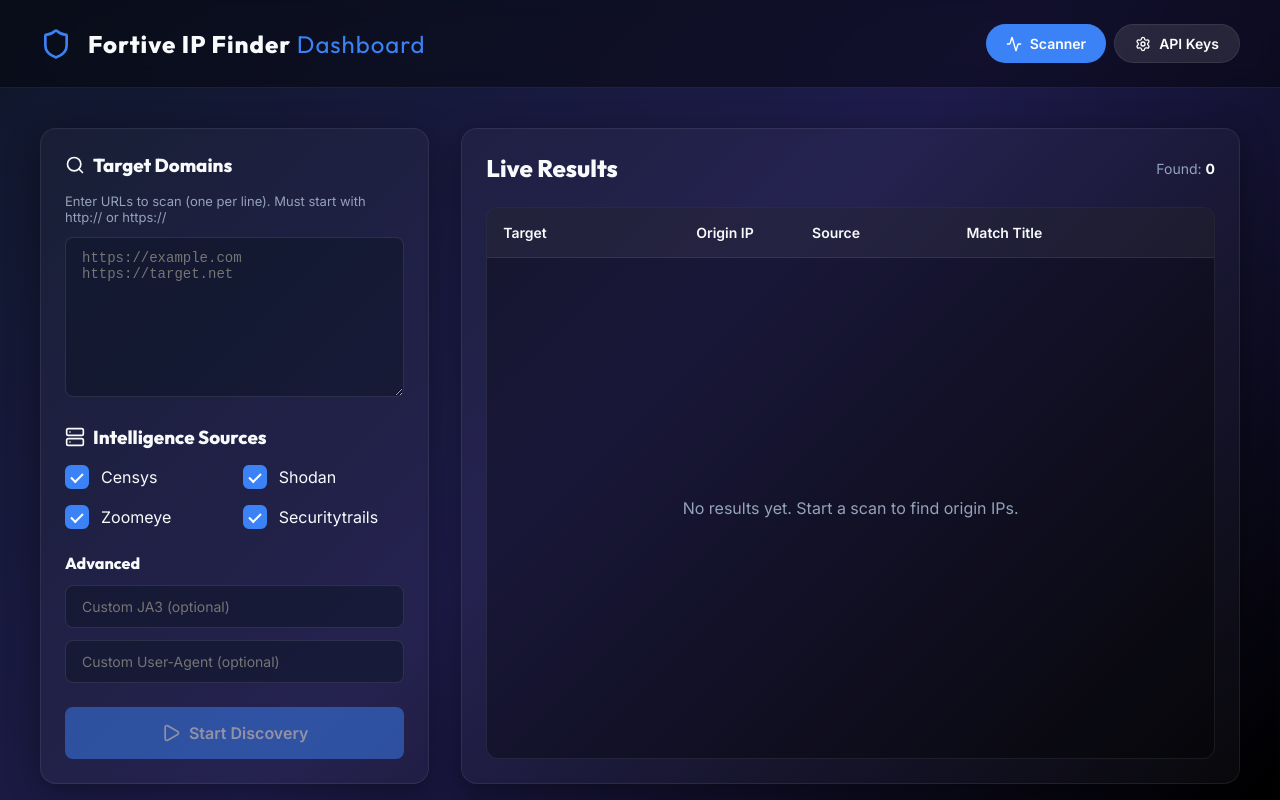
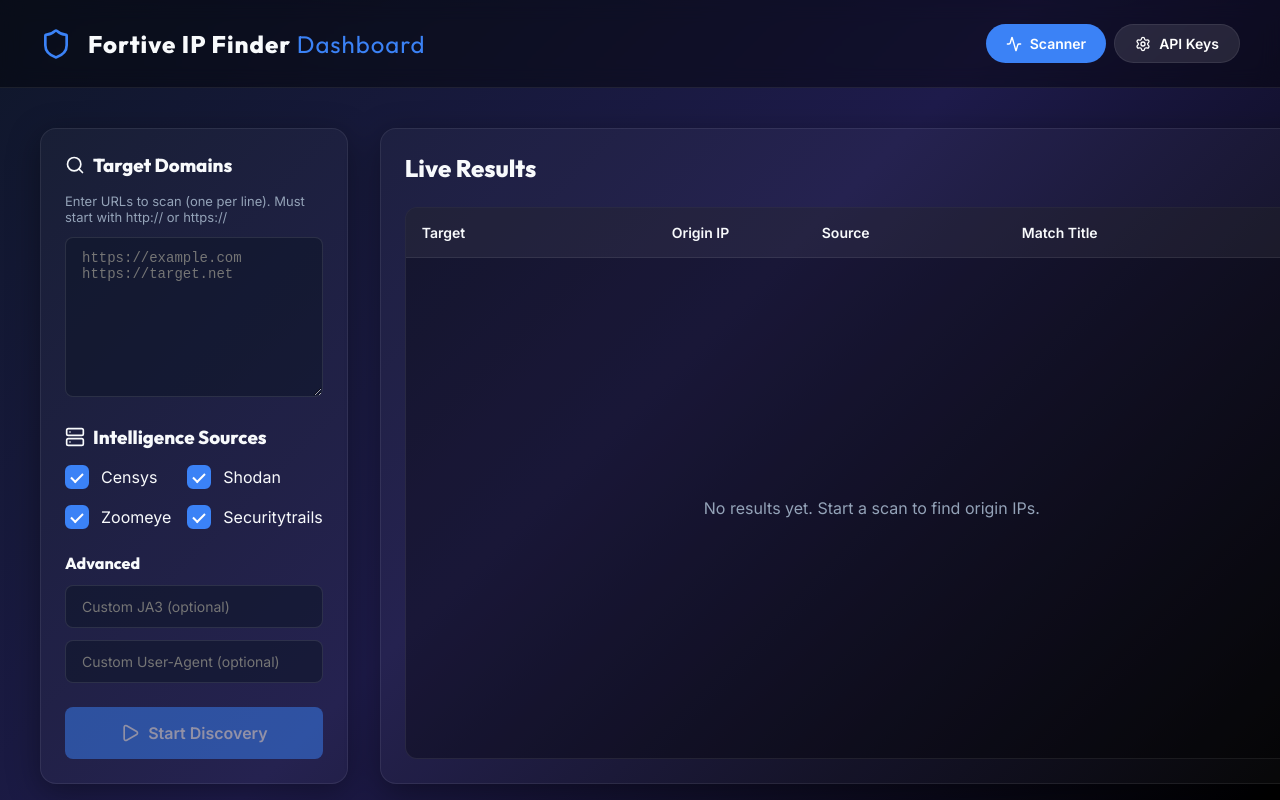
Before and after one commit to MoAtyani/Fortive-IP-Finder, a React (Vite) app in the folder web/: page / in a window 1280 px wide. Built offline with nearby package versions, Linux system fonts and the light colour scheme.

Commit message:
Expand Live Results card width and enable horizontal scrolling on small screens

```diff
--- a/web/src/App.tsx
+++ b/web/src/App.tsx
@@ -170,7 +170,7 @@ function App() {
       {/* Main Content */}
       <main style={{ flex: 1, padding: '40px', overflowY: 'auto' }}>
         {activeTab === 'scanner' ? (
-          <div className="animate-fade-in" style={{ display: 'grid', gridTemplateColumns: '1fr 2fr', gap: '32px', maxWidth: '1400px', margin: '0 auto' }}>
+          <div className="animate-fade-in" style={{ display: 'grid', gridTemplateColumns: '1fr 2.5fr', gap: '32px', maxWidth: '100%', margin: '0 auto', width: '100%' }}>
 
             {/* Left Column: Input */}
             <div className="glass-panel" style={{ display: 'flex', flexDirection: 'column', gap: '24px' }}>
@@ -249,9 +249,9 @@ function App() {
                 </div>
               </div>
 
-              <div style={{ flex: 1, background: 'rgba(0,0,0,0.3)', borderRadius: '12px', border: '1px solid var(--glass-border)', overflow: 'hidden', display: 'flex', flexDirection: 'column' }}>
+              <div style={{ flex: 1, background: 'rgba(0,0,0,0.3)', borderRadius: '12px', border: '1px solid var(--glass-border)', overflowX: 'auto', display: 'flex', flexDirection: 'column' }}>
                 {/* Table Header */}
-                <div style={{ display: 'grid', gridTemplateColumns: '2.5fr 1.5fr 2fr 3fr', padding: '16px', background: 'rgba(255,255,255,0.05)', borderBottom: '1px solid var(--glass-border)', fontWeight: 600, fontSize: '14px' }}>
+                <div style={{ display: 'grid', gridTemplateColumns: '2.5fr 1.5fr 2fr 3fr', minWidth: '900px', padding: '16px', background: 'rgba(255,255,255,0.05)', borderBottom: '1px solid var(--glass-border)', fontWeight: 600, fontSize: '14px' }}>
                   <div>Target</div>
                   <div>Origin IP</div>
                   <div>Source</div>
@@ -267,7 +267,7 @@ function App() {
                   ) : (
                     <div style={{ display: 'flex', flexDirection: 'column', gap: '8px' }}>
                       {results.map((res, idx) => (
-                        <div key={idx} className="animate-fade-in" style={{ display: 'grid', gridTemplateColumns: '2.5fr 1.5fr 2fr 3fr', padding: '12px 8px', background: 'rgba(255,255,255,0.02)', borderRadius: '8px', fontSize: '14px', alignItems: 'center' }}>
+                        <div key={idx} className="animate-fade-in" style={{ display: 'grid', gridTemplateColumns: '2.5fr 1.5fr 2fr 3fr', minWidth: '900px', padding: '12px 8px', background: 'rgba(255,255,255,0.02)', borderRadius: '8px', fontSize: '14px', alignItems: 'center' }}>
                           <div style={{ color: 'var(--primary)', fontFamily: 'monospace' }}>{res.url}</div>
                           <div style={{ fontFamily: 'monospace', color: '#10b981', fontWeight: 600 }}>{res.ip}</div>
                           <div><span className="badge badge-warning">{res.source}</span></div>
```
